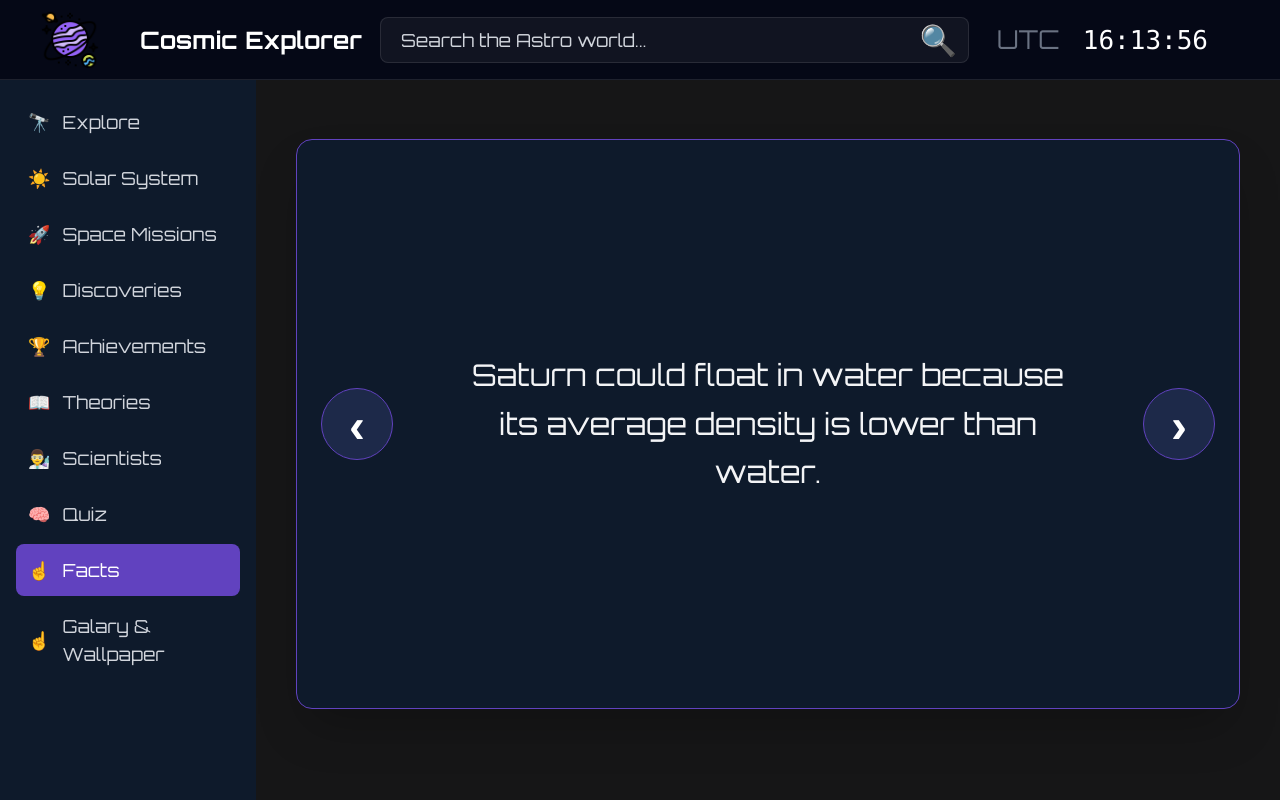
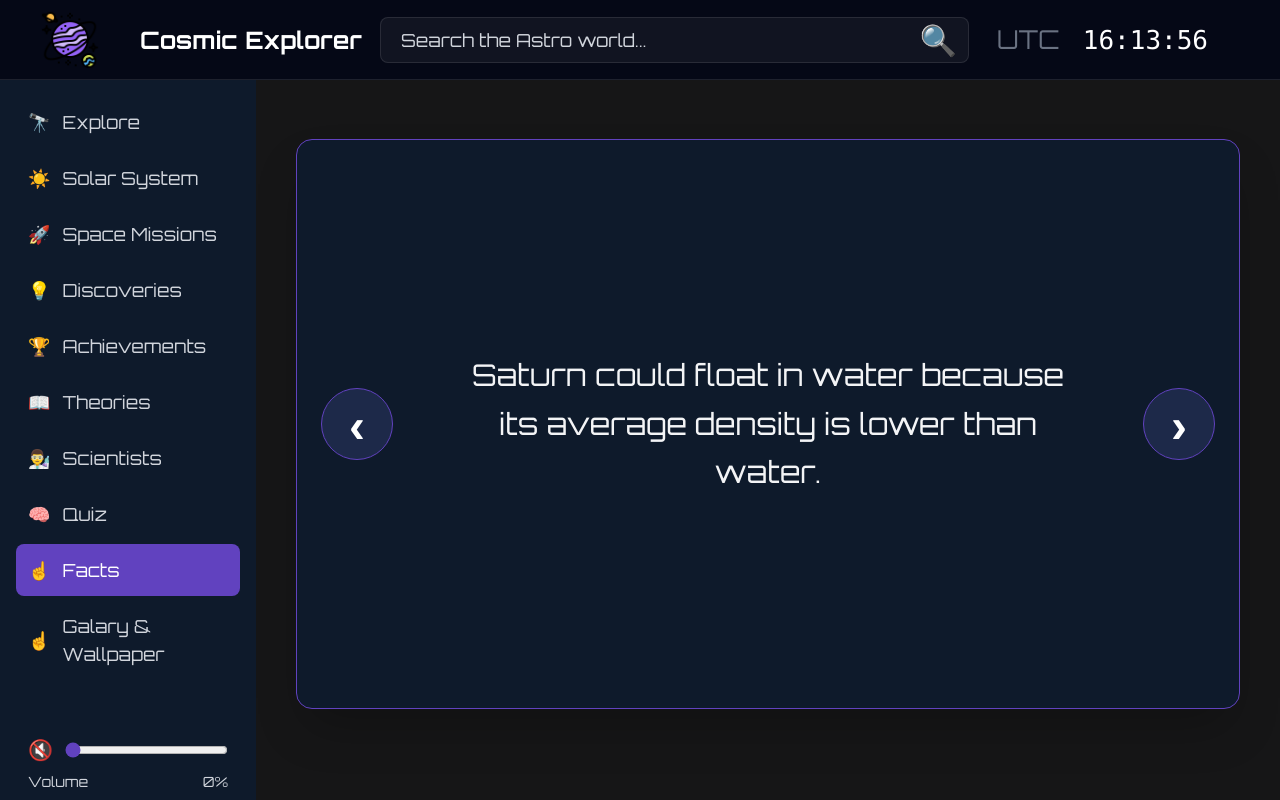
Before and after one commit to hardik20032006-png/Cosmic-Explorer-003, a React (Vite) app: page /facts in a window 1280 px wide. Built offline with nearby package versions, Linux system fonts and the light colour scheme.

Commit message:
the facts page now full complet with keyboard buttons and also added sound for app

```diff
--- a/src/components/Sidebar.jsx
+++ b/src/components/Sidebar.jsx
@@ -1,8 +1,53 @@
 import { NavLink } from "react-router-dom";
+import { useRef, useState } from "react";
+import spaceSound from "../assets/space-sound.mp3";
 
 export default function Sidebar() {
+  const audioRef = useRef(null);
+  const [volume, setVolume] = useState(0);
+  const [isPlaying, setIsPlaying] = useState(false);
+
+  const toggleSound = () => {
+    if (!audioRef.current) return;
+
+    if (isPlaying) {
+      audioRef.current.pause();
+      audioRef.current.currentTime = 0;
+      setVolume(0);
+      audioRef.current.volume = 0;
+      setIsPlaying(false);
+    } else {
+      audioRef.current.volume = 1;
+      audioRef.current.loop = true;
+      audioRef.current.play();
+
+      setVolume(100);
+      setIsPlaying(true);
+    }
+  };
+
+  const handleVolumeChange = (event) => {
+    const newVolume = Number(event.target.value);
+
+    setVolume(newVolume);
+
+    if (audioRef.current) {
+      audioRef.current.volume = newVolume / 100;
+
+      if (newVolume === 0) {
+        audioRef.current.pause();
+        setIsPlaying(false);
+      } else if (!isPlaying) {
+        audioRef.current.loop = true;
+        audioRef.current.play();
+        setIsPlaying(true);
+      }
+    }
+  };
+
   return (
-    <aside className="w-1/5 bg-[#0E1A2B] min-h-[calc(100vh-4rem)] py-4 px-4">
+    <aside className="w-1/5 bg-[#0E1A2B] min-h-[calc(100vh-4rem)] py-4 px-4 flex flex-col">
+
       <nav>
         <ul className="space-y-1">
 
@@ -159,7 +204,7 @@ export default function Sidebar() {
             </NavLink>
           </li>
 
-          {/* Galary */}
+          {/* Gallery */}
           <li>
             <NavLink
               to="/Galary"
@@ -178,6 +223,54 @@ export default function Sidebar() {
 
         </ul>
       </nav>
+
+      {/* Space Sound */}
+      <div className="mt-auto pb-2">
+
+        <audio
+          ref={audioRef}
+          src={spaceSound}
+        />
+
+        {/* Sound Controls */}
+<div className="mt-4 px-3">
+
+  {/* Speaker + Volume Slider */}
+  <div className="flex items-center gap-3">
+
+    <button
+      onClick={toggleSound}
+      className="text-xl text-white hover:text-[#6142BF] transition"
+    >
+      {isPlaying ? "🔊" : "🔇"}
+    </button>
+
+    <input
+      type="range"
+      min="0"
+      max="100"
+      value={volume}
+      onChange={handleVolumeChange}
+      className="flex-1 cursor-pointer accent-[#6142BF]"
+    />
+
+  </div>
+
+  {/* Volume Value */}
+  <div className="flex justify-between mt-2">
+    <span className="text-gray-300 text-sm">
+      Volume
+    </span>
+
+    <span className="text-gray-300 text-sm">
+      {volume}%
+    </span>
+  </div>
+
+</div>
+ </div>
+
+
     </aside>
   );
 }
--- a/src/components/facts.jsx
+++ b/src/components/components/FactsCard.jsx
@@ -1,5 +1,5 @@
-import React, { useState } from "react";
-import facts from "../factsData";
+import React, { useState, useEffect } from "react";
+import facts from "../../factsData";
 
 export default function FactsCard() {
   const getRandomFact = () => {
@@ -12,6 +12,21 @@ export default function FactsCard() {
   const showRandomFact = () => {
     setCurrentFact(getRandomFact());
   };
+
+  // Keyboard arrow support
+  useEffect(() => {
+    const handleKeyDown = (event) => {
+      if (event.key === "ArrowLeft" || event.key === "ArrowRight") {
+        showRandomFact();
+      }
+    };
+
+    window.addEventListener("keydown", handleKeyDown);
+
+    return () => {
+      window.removeEventListener("keydown", handleKeyDown);
+    };
+  }, []);
 
   return (
     <div className="w-full h-full flex items-center justify-center px-10 -translate-y-6">
--- a/src/pages/Facts.jsx
+++ b/src/pages/Facts.jsx
@@ -1,5 +1,5 @@
 import React from "react";
-import FactsCard from "../components/facts";
+import FactsCard from "../components/components/FactsCard";
 
 export default function Facts() {
   return <FactsCard />;
```
Also changed, not shown: 1 other file (tests, documents, lock files or other folders).
